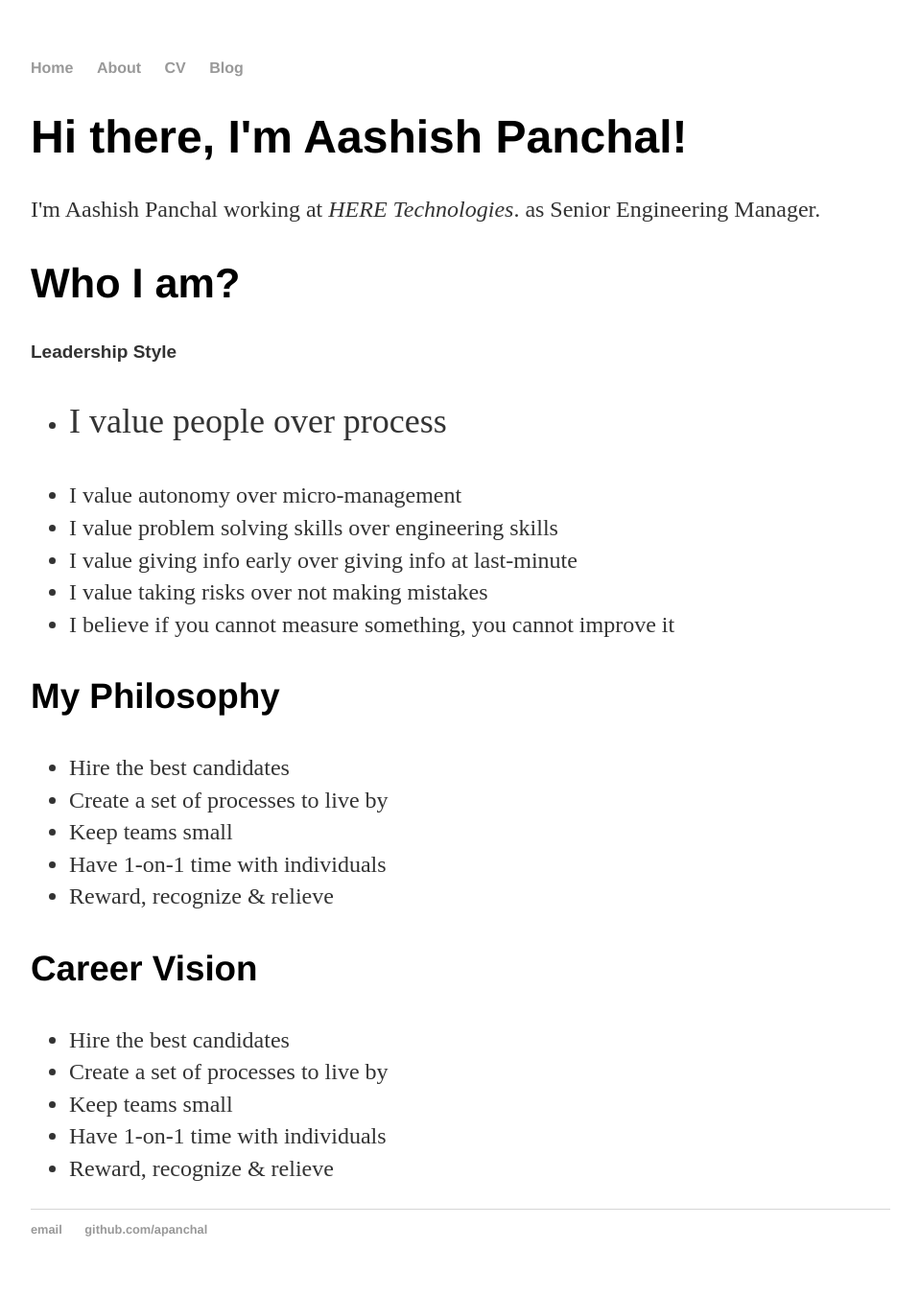
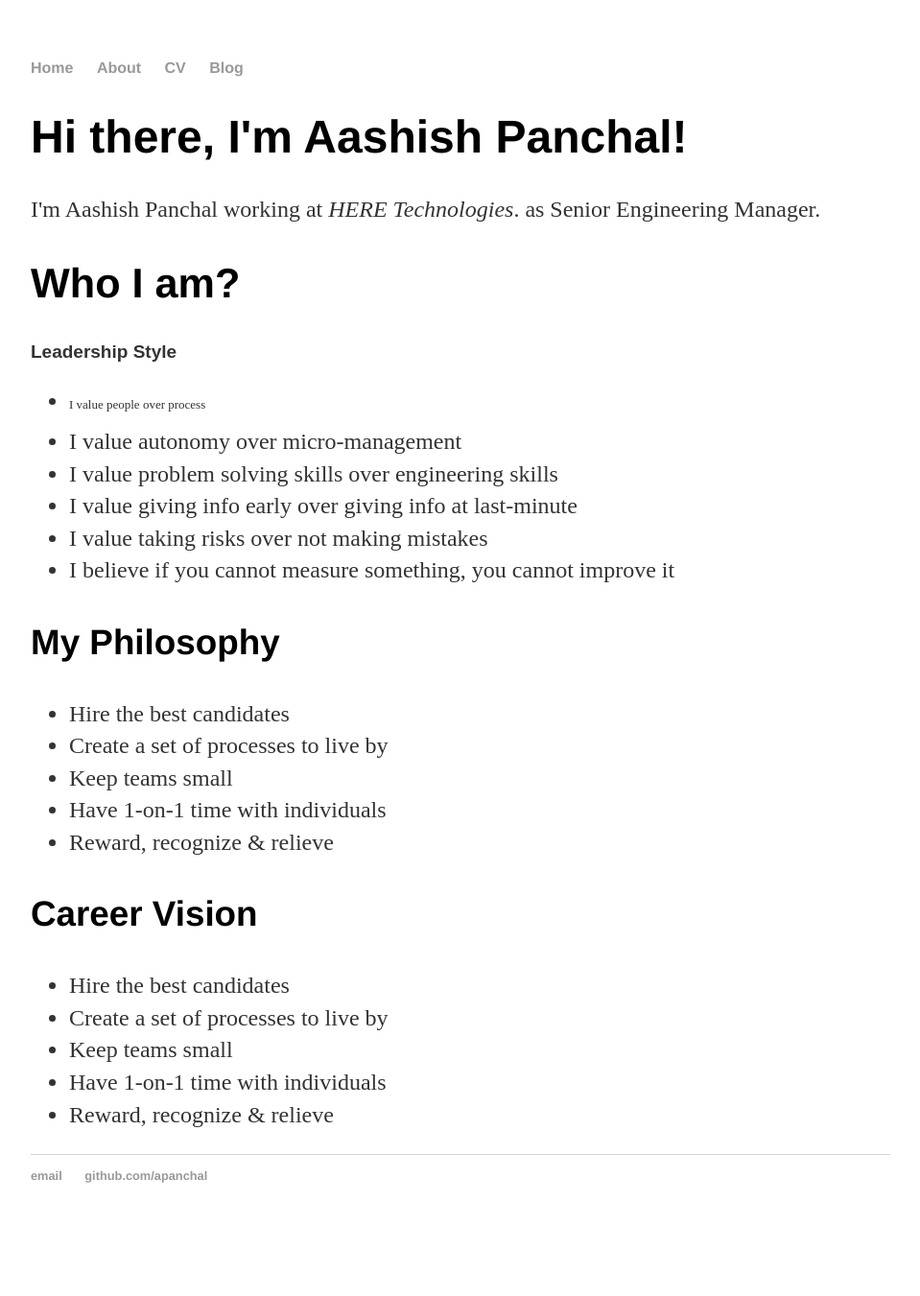
Before and after one commit to apanchal/apanchal.github.io, a Jekyll site: the page built from index.html, in a window 1280 px wide. Shown: the whole page at 96% size, without its empty margins (160-1119 px from the left). Built offline with Jekyll 4.4.1, drawn with Linux system fonts in a browser that asks for light colours; after the commit the page ends 1295 px from its top, so only the background shows below that.

Commit message:
Update main.css

```diff
--- a/css/main.css
+++ b/css/main.css
@@ -9,6 +9,18 @@ p, ul { font-size: 1.5em; line-height: 1.4em; color: #333; }
     text-align: left;
     margin-top: 16px;
     margin-bottom: 0px;
+}
+p5 {
+    text-align: left;
+    padding-right: 78px;
+    margin-top: 4px;
+    margin-bottom: 0px;
+}
+
+.ft1 {
+    font: 13px 'Arial Unicode MS';
+        line-height: normal;
+    line-height: 18px;
 }
 .ft3 {
     font: bold 19px 'Arial';
```
